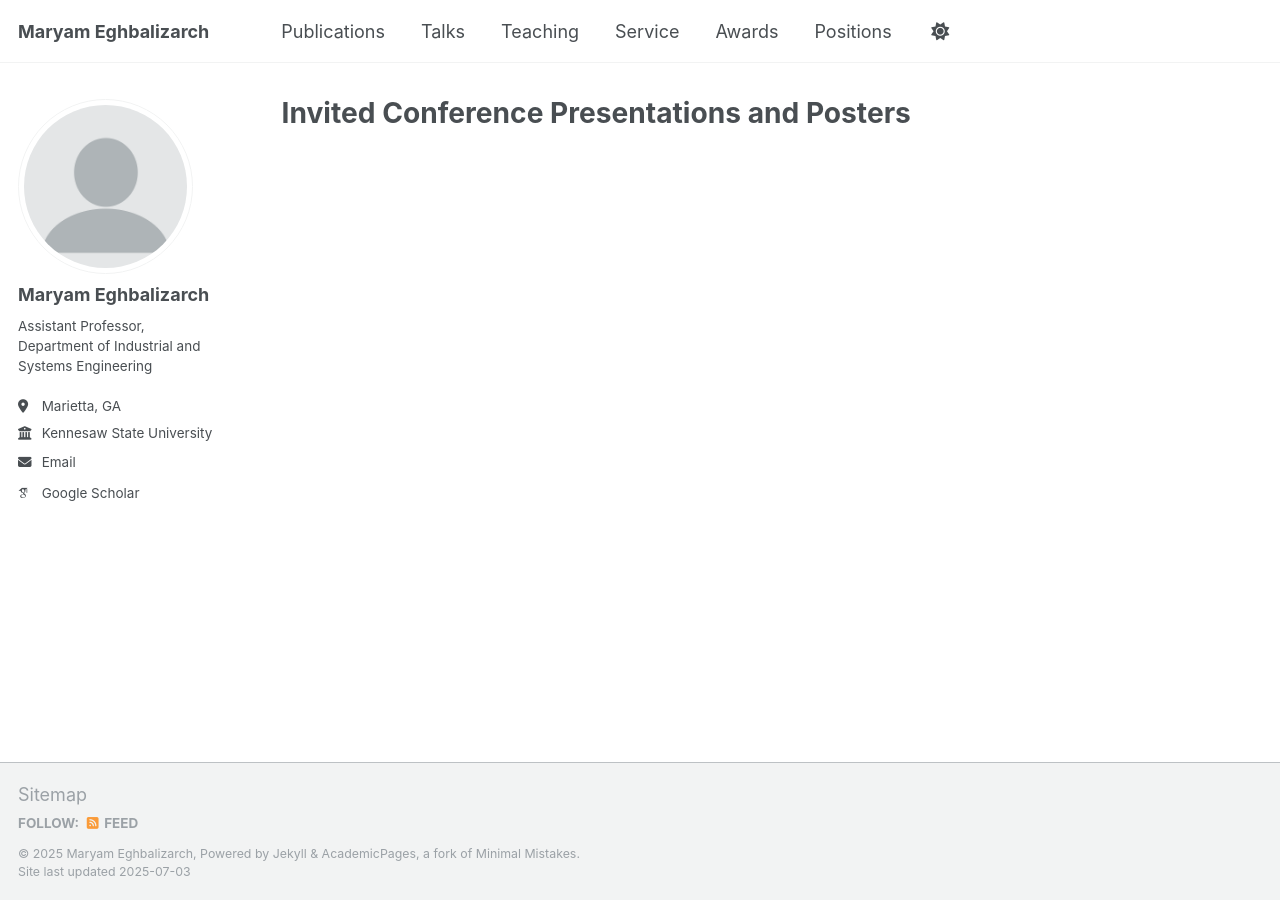
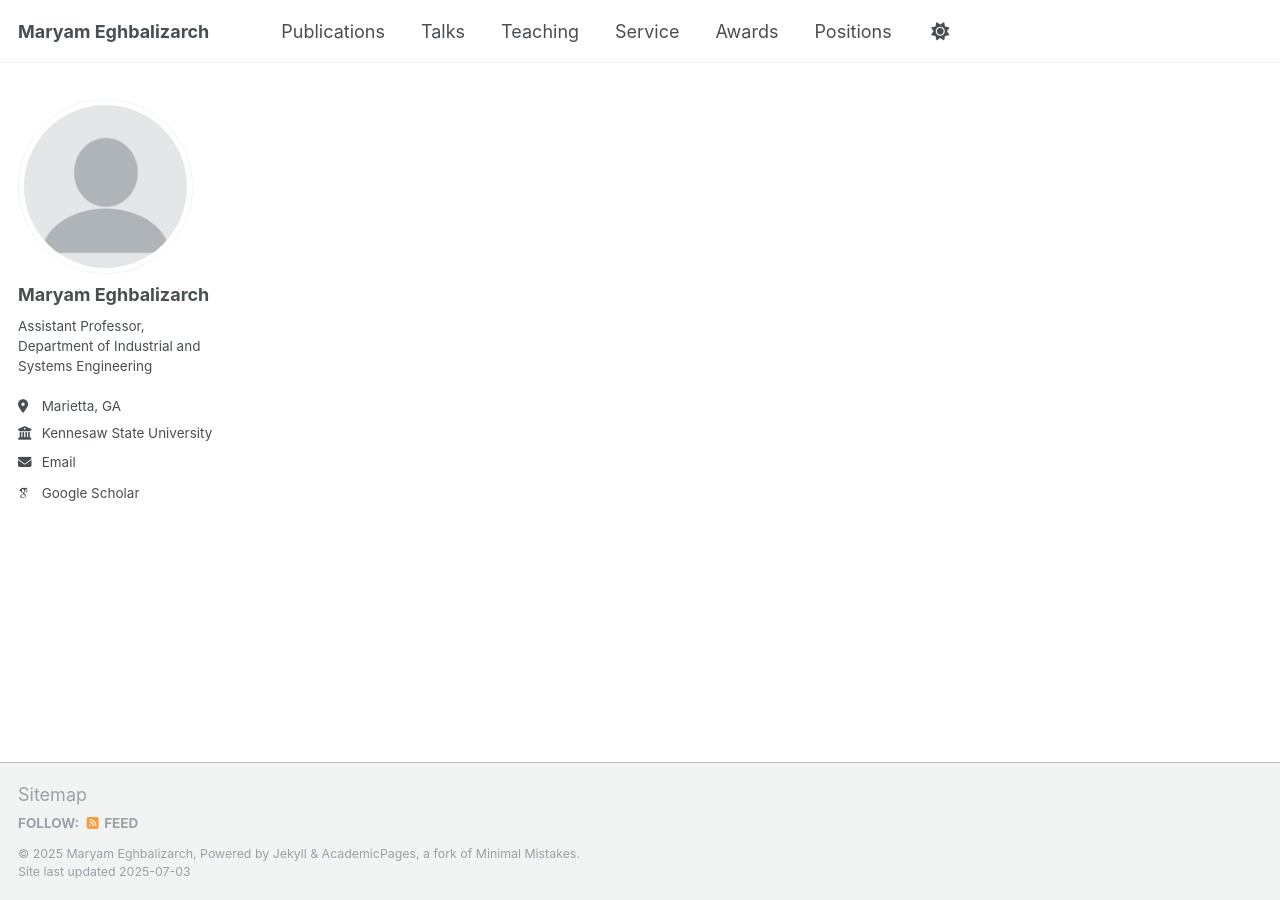
Before and after one commit to meghbalizarch/meghbalizarch.github.io, a Jekyll site: the page built from _pages/talks.html, in a window 1280 px wide. Built offline with Jekyll 4.4.1, drawn with Linux system fonts in a browser that asks for light colours; some web fonts are replaced; a script that is not in the unit is left out.

Commit message:
Update talks.html

```diff
--- a/_pages/talks.html
+++ b/_pages/talks.html
@@ -1,5 +1,4 @@
 ---
-title: "Invited Conference Presentations and Posters"
 permalink: /talks/
 author_profile: true
 ---
```
